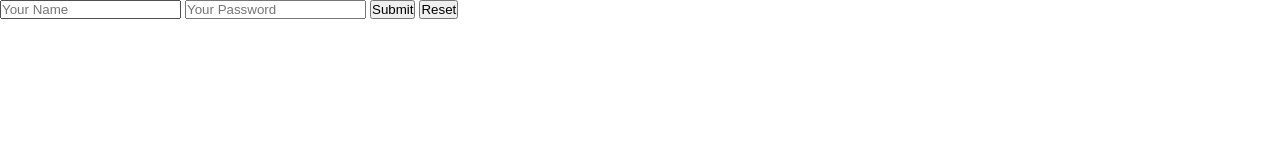
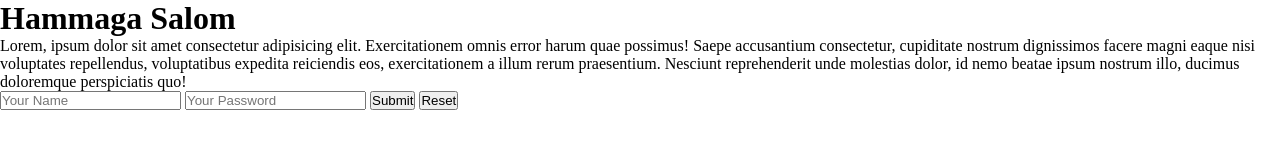
Before and after one commit to Saidqodirxon/nt76-2dars, a plain HTML site: page index.html in a window 1280 px wide. Drawn offline with Linux system fonts and the light colour scheme.

Commit message:
3 versiya

```diff
--- a/index.html
+++ b/index.html
@@ -8,6 +8,15 @@
     <title>Git-2</title>
   </head>
   <body>
+    <h1>Hammaga Salom</h1>
+    <p>
+      Lorem, ipsum dolor sit amet consectetur adipisicing elit. Exercitationem
+      omnis error harum quae possimus! Saepe accusantium consectetur, cupiditate
+      nostrum dignissimos facere magni eaque nisi voluptates repellendus,
+      voluptatibus expedita reiciendis eos, exercitationem a illum rerum
+      praesentium. Nesciunt reprehenderit unde molestias dolor, id nemo beatae
+      ipsum nostrum illo, ducimus doloremque perspiciatis quo!
+    </p>
     <form action="login">
       <label for="name"></label>
       <input type="text" name="name" id="name" placeholder="Your Name " />
```
